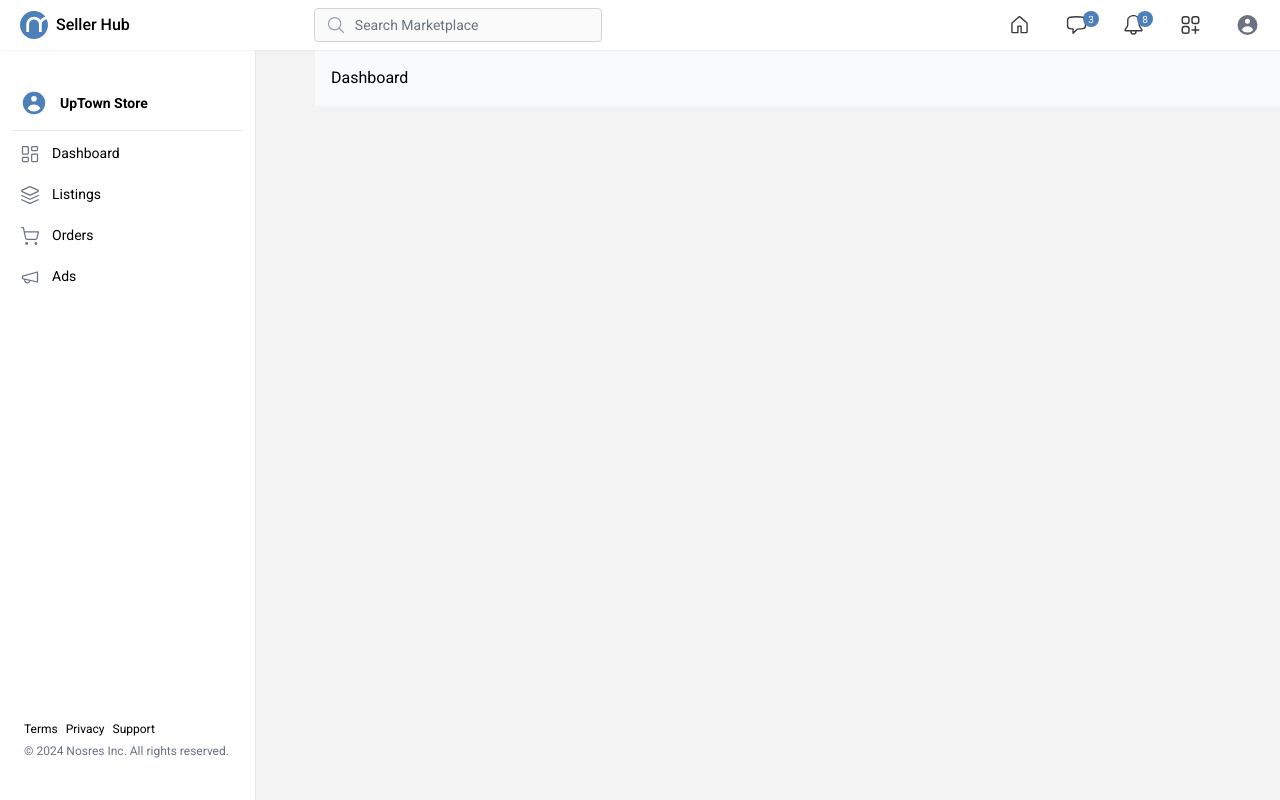
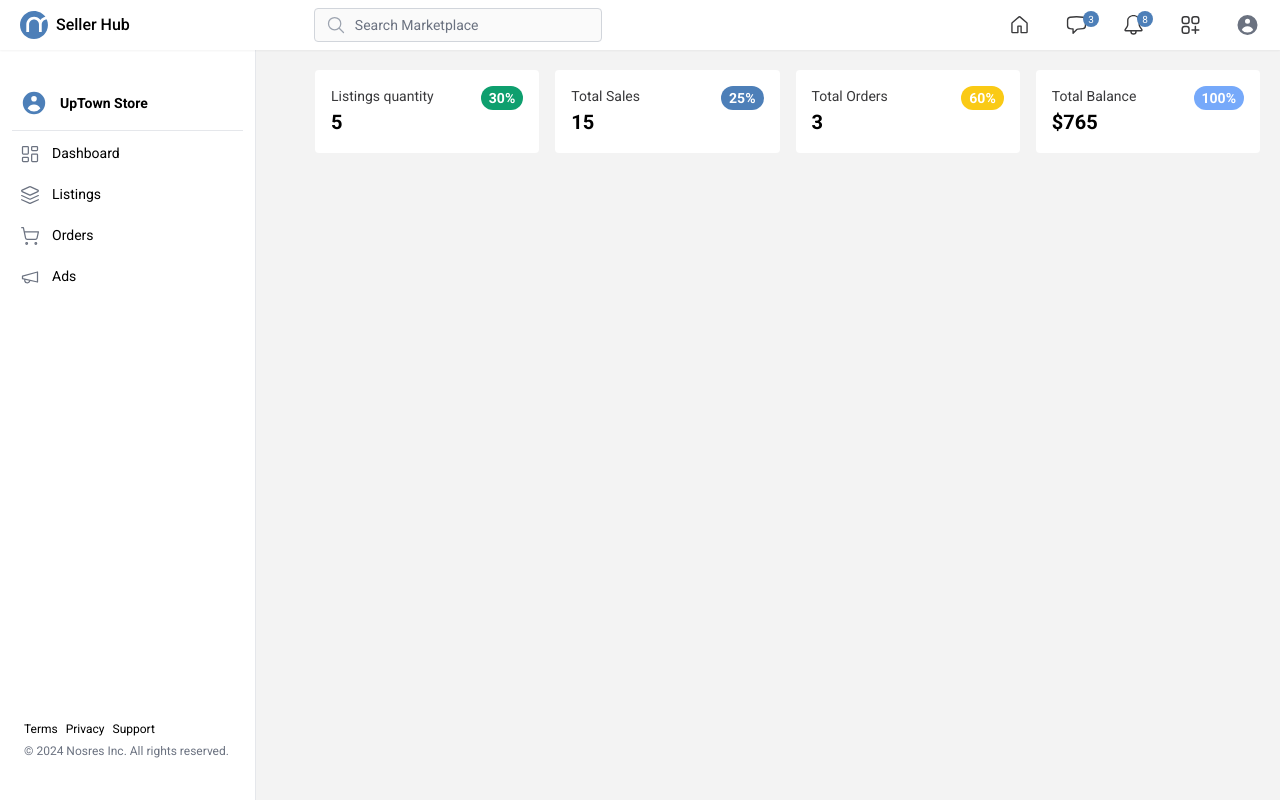
Before and after one commit to iamnafiz10/nosres-marketplace, a Next.js app: page /dashboard01 in a window 1280 px wide. Built offline with nearby package versions, Linux system fonts and the light colour scheme.

Commit message:
Orders page show

```diff
--- a/src/app/(SELLER Hub)/dashboard01/page.tsx
+++ b/src/app/(SELLER Hub)/dashboard01/page.tsx
@@ -9,8 +9,83 @@ function Page() {
             <section id="dashboard-section">
                 <div className="w-full pt-[50px]">
                     {/* Dashboard Body */}
-                    <div className="p-4 sm:ml-0 lg:ml-[315px] bg-gray-50">
-                        <h1>Dashboard</h1>
+                    <div className="ml-0 lg:ml-[295px]">
+                        <div className="mx-5">
+                            <div className="grid grid-cols-1 md:grid-cols-2 lg:grid-cols-4 gap-4 mt-5">
+                                <div className="col box bg-white rounded p-4 cursor-pointer">
+                                    <div className="flex items-start justify-between">
+                                        <div className="wrap">
+                                            <div className="text-[14px] text-prgcolor">
+                                                Listings quantity
+                                            </div>
+                                            <div className="text-[20px] font-semibold">
+                                                <h4>5</h4>
+                                            </div>
+                                        </div>
+                                        <div className="flex justify-between">
+                                            <div
+                                                className="bg-green-500 rounded-full h-6 px-2 flex justify-items-center text-white font-semibold text-sm">
+                                                <span className="flex items-center">30%</span>
+                                            </div>
+                                        </div>
+                                    </div>
+                                </div>
+                                <div className="col box bg-white rounded p-4 cursor-pointer">
+                                    <div className="flex items-start justify-between">
+                                        <div className="wrap">
+                                            <div className="text-[14px] text-prgcolor">
+                                                Total Sales
+                                            </div>
+                                            <div className="text-[20px] font-semibold">
+                                                <h4>15</h4>
+                                            </div>
+                                        </div>
+                                        <div className="flex justify-between">
+                                            <div
+                                                className="bg-primary rounded-full h-6 px-2 flex justify-items-center text-white font-semibold text-sm">
+                                                <span className="flex items-center">25%</span>
+                                            </div>
+                                        </div>
+                                    </div>
+                                </div>
+                                <div className="col box bg-white rounded p-4 cursor-pointer">
+                                    <div className="flex items-start justify-between">
+                                        <div className="wrap">
+                                            <div className="text-[14px] text-prgcolor">
+                                                Total Orders
+                                            </div>
+                                            <div className="text-[20px] font-semibold">
+                                                <h4>3</h4>
+                                            </div>
+                                        </div>
+                                        <div className="flex justify-between">
+                                            <div
+                                                className="bg-yellow-300 rounded-full h-6 px-2 flex justify-items-center text-white font-semibold text-sm">
+                                                <span className="flex items-center">60%</span>
+                                            </div>
+                                        </div>
+                                    </div>
+                                </div>
+                                <div className="col box bg-white rounded p-4 cursor-pointer">
+                                    <div className="flex items-start justify-between">
+                                        <div className="wrap">
+                                            <div className="text-[14px] text-prgcolor">
+                                                Total Balance
+                                            </div>
+                                            <div className="text-[20px] font-semibold">
+                                                <h4>$765</h4>
+                                            </div>
+                                        </div>
+                                        <div className="flex justify-between">
+                                            <div
+                                                className="bg-blue-400 rounded-full h-6 px-2 flex justify-items-center text-white font-semibold text-sm">
+                                                <span className="flex items-center">100%</span>
+                                            </div>
+                                        </div>
+                                    </div>
+                                </div>
+                            </div>
+                        </div>
                     </div>
                 </div>
             </section>
```
Also changed, not shown: src/app/(Frontend)/orders/page.tsx (renamed from src/app/(Frontend)/orders01/page.tsx).
